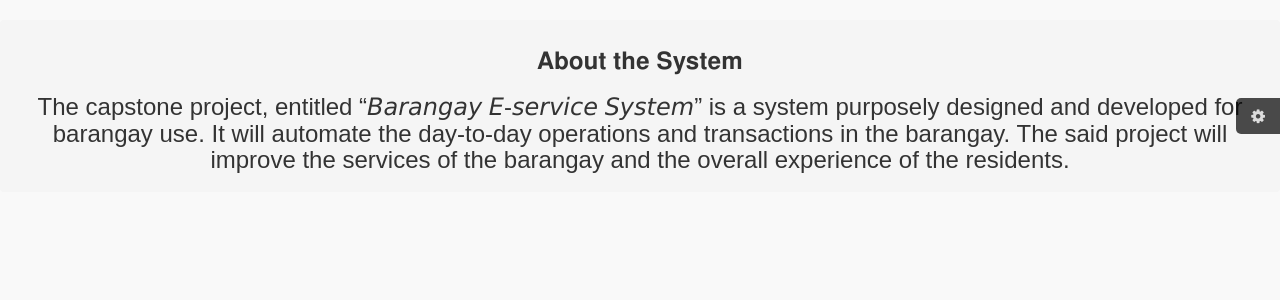
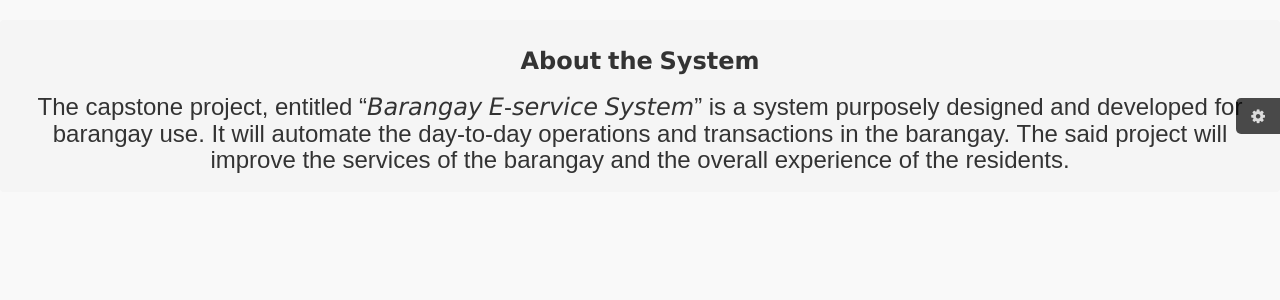
Before and after one commit to syntaxboybe/BESSv.1, a PHP site: page /main/about.php in a window 1280 px wide. Shown: the part 52-352 px from the top of the page. Run offline with PHP 8.4, Linux system fonts and the light colour scheme.

Commit message:
fix font-style

```diff
--- a/main/about.php
+++ b/main/about.php
@@ -60,7 +60,7 @@
 <div class="wrapper row-offcanvas row-offcanvas-left">
 
 <div class="breadcrumb justify-content-center text-center">
-    <h3><center>𝐀𝐛𝐨𝐮𝐭 𝐭𝐡𝐞 𝐒𝐲𝐬𝐭𝐞𝐦</center></h3>
+    <h3><center>𝗔𝗯𝗼𝘂𝘁 𝘁𝗵𝗲 𝗦𝘆𝘀𝘁𝗲𝗺</center></h3>
     <h3>The capstone project, entitled “𝘉𝘢𝘳𝘢𝘯𝘨𝘢𝘺 𝘌-𝘴𝘦𝘳𝘷𝘪𝘤𝘦 𝘚𝘺𝘴𝘵𝘦𝘮” is a system purposely designed and developed for barangay use. It will automate the day-to-day operations and transactions in the barangay. The said project will improve the services of the barangay and the overall experience of the residents.</h3></h3>
 </div>
 
```
